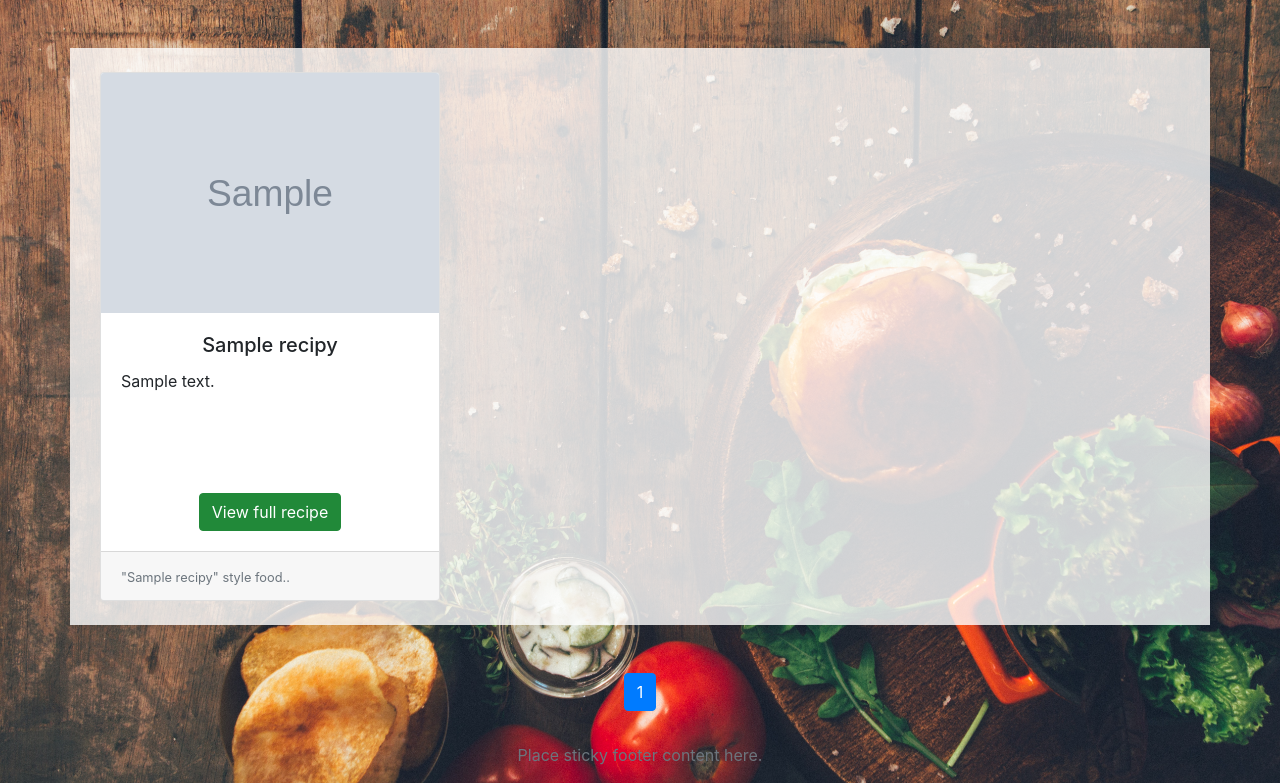
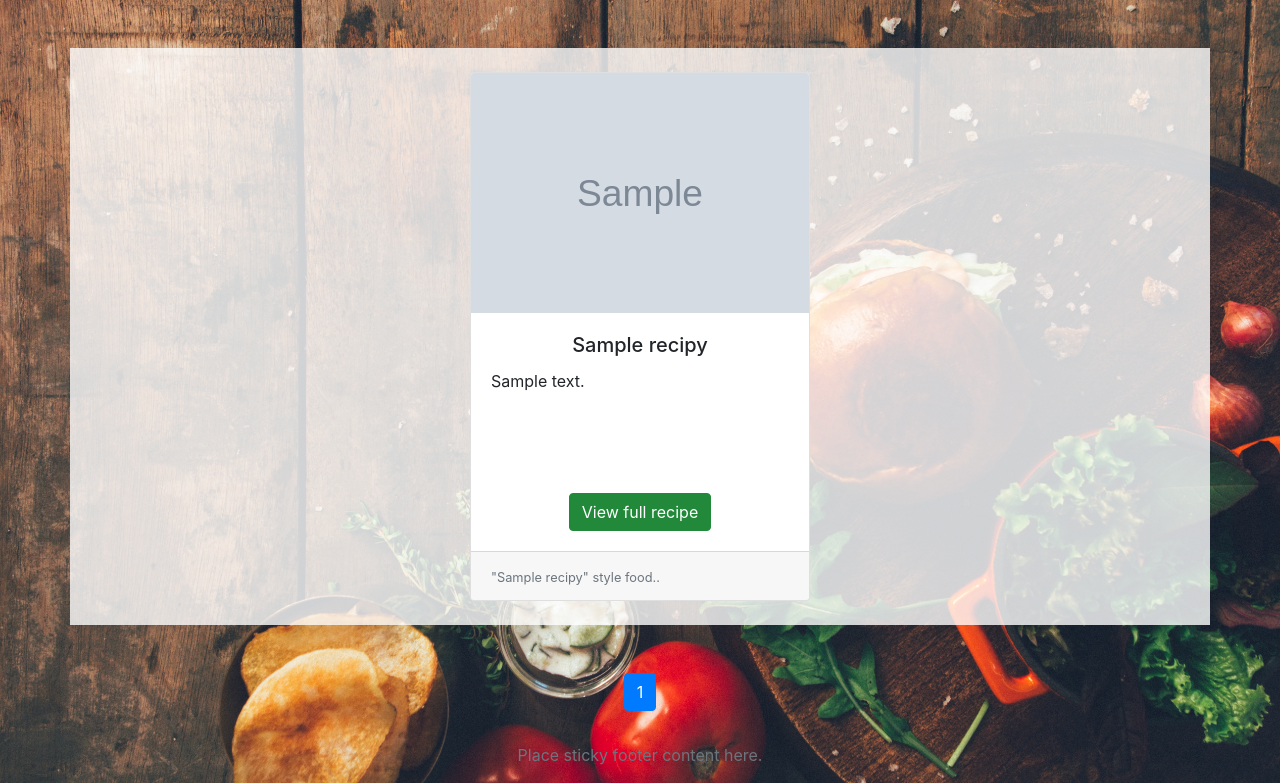
Before and after one commit to brianscan14/Gourmet_Grub, a Flask app: page /get_recipies in a window 1280 px wide. Shown: the part 75-858 px from the top of the page. Run offline with Flask 2, Linux system fonts and the light colour scheme; grey boxes marked "Sample" are stand-in pictures; a database or web service that is not in the repository returns one stand-in record (values such as "Sample title"); some libraries are stand-ins or nearby versions.

Commit message:
just making col x margin auto for when there arent 3 columns in a row

```diff
--- a/templates/pages/recipies.html
+++ b/templates/pages/recipies.html
@@ -7,7 +7,7 @@
     <div class="row">
 
     {% for recipe in recipies %}
-    <div class="col-12 col-md-4 my-4">
+    <div class="col-12 col-md-4 my-4 mx-auto">
         <div class="card">
             <img src="{{recipe.image}}" class="card-img-top" alt="recipe image">
             <div class="card-body ">
```
